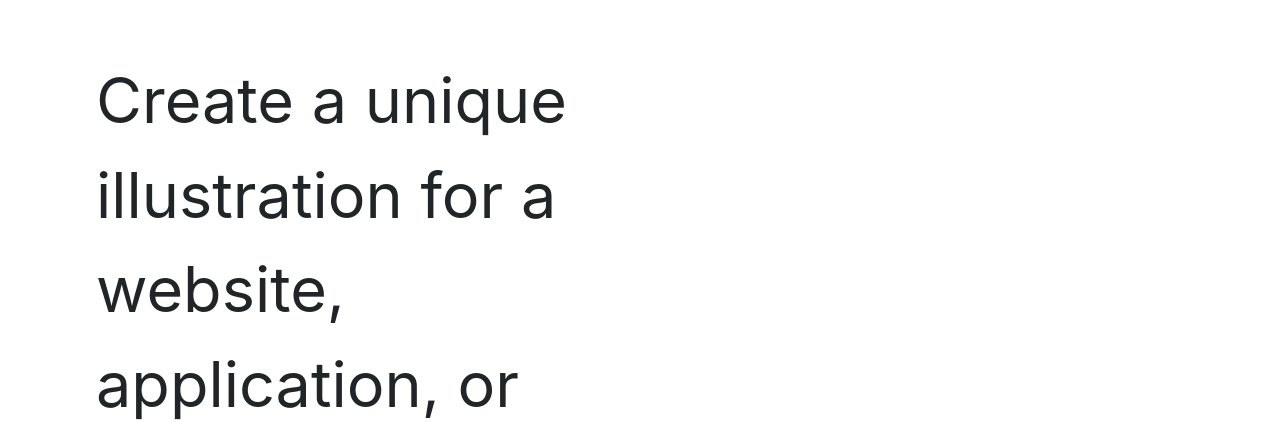
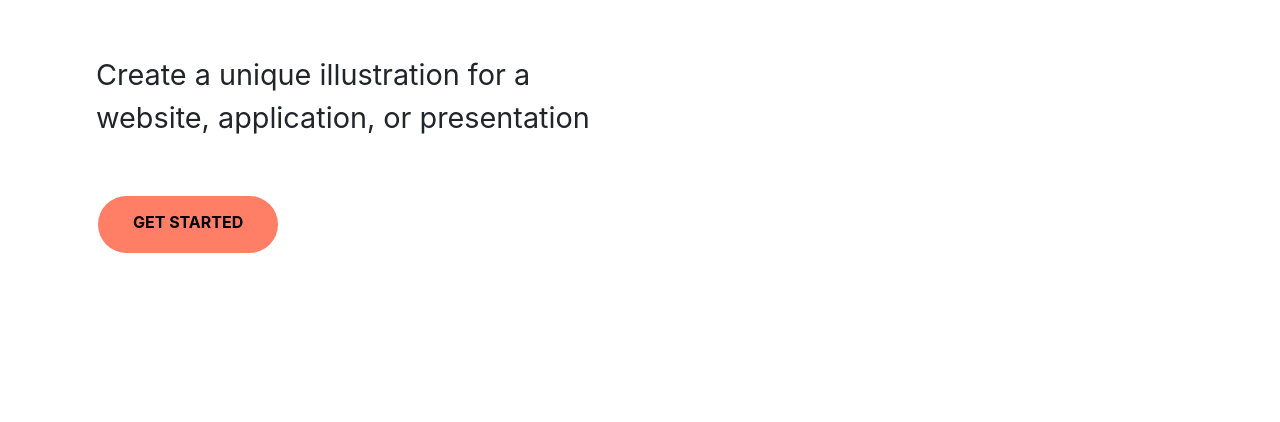
Before and after one commit to apoca1yps3/LoveAlertLandingPage, a plain HTML site: page index.html in a window 1280 px wide. Shown: the part 405-827 px from the top of the page. After the commit the page ends 800 px from the top, so only its background shows below. Drawn offline with nearby package versions, Linux system fonts and the light colour scheme.

Commit message:
Button is progressing

```diff
--- a/index.html
+++ b/index.html
@@ -96,8 +96,27 @@
       font-size: 4.5rem;
     }
     .para1 {
-      font-size: 1.8rem;
+      font-size: 1.8rem !important;
       padding-top: 3rem;
+    }
+    .button {
+      background-color:#FF7F66;
+      border: none;
+      color: black;
+      padding-left: 2.19rem;
+      padding-right: 2.19rem;
+      padding-top: 0.9rem;
+      padding-bottom: 1.2rem;
+      text-align: center;
+      text-decoration: none;
+      display: inline-block;
+      font-size: 16px;
+      margin: 40px 2px;
+      cursor: pointer;
+      font-weight: bold;
+    }
+    .button4 {
+      border-radius: 30px;
     }
   </style>
 </head>
@@ -131,6 +150,7 @@
   <div class="col-md-6 col-xs-12 col-sm-12 order-sm-last order-md-first order-xl-first order-lg-first order-xs-last">
     <h1 class="head1" style="font-size: 5.62vw;"><b>Digital Product Manager</b></h1>
     <p class="para1" style="font-size: 4.92vw;">Create a unique illustration for a website, application, or presentation</p>
+    <button class="button button4">GET STARTED</button>
   </div>
 
 </div>
```
